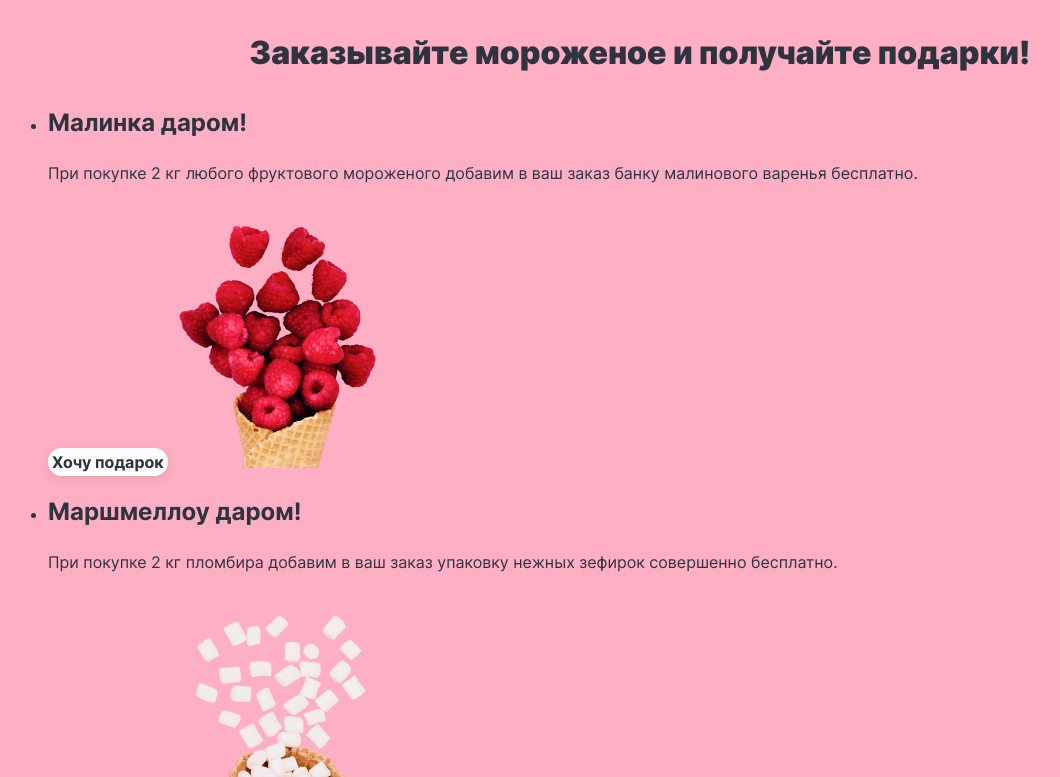
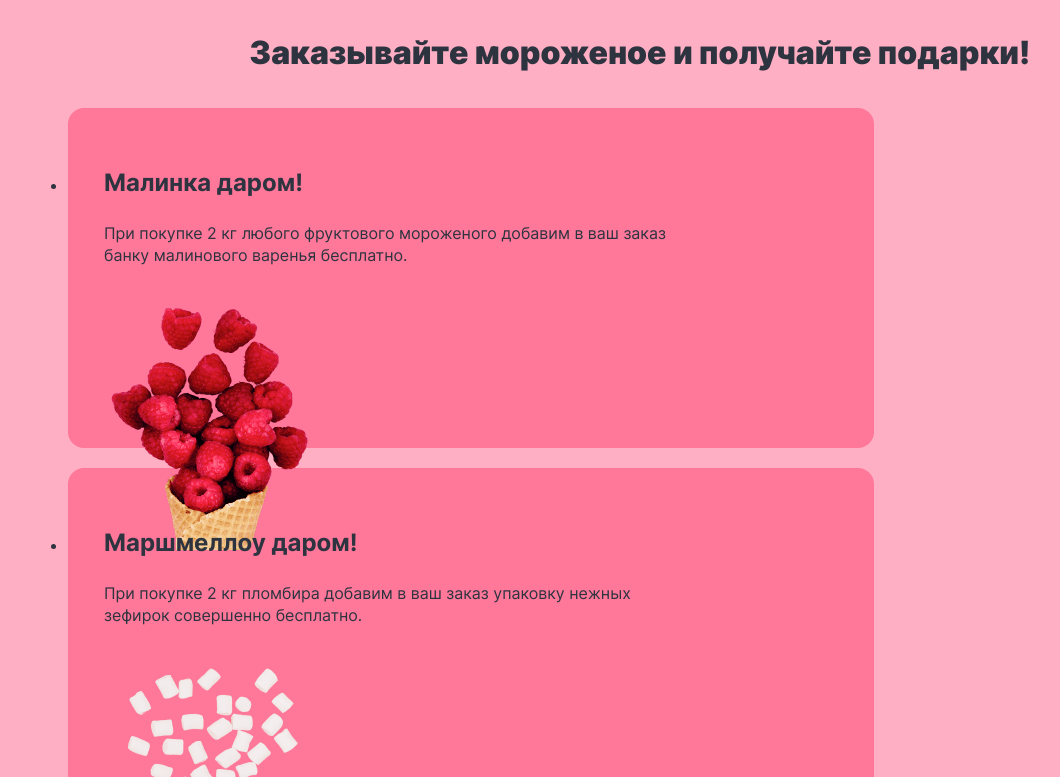
Before and after one commit to htmlacademy-htmlcss/2205519-gllacy-35, a plain HTML site: page index.html in a window 1280 px wide. Shown: the part 2563-3340 px from the top of the page, without its empty margins (0-1060 px from the left). Drawn offline with Linux system fonts and the light colour scheme.

Commit message:
Исправлены замечения по стилизации

```diff
--- a/index.html
+++ b/index.html
@@ -394,7 +394,7 @@
       <h2 class="visually-hidden">Наша документация</h2>
       <ul class="documentation-list">
         <li class="documentation-item">
-          <a class="documentation-link documentation-link-main" href="#">
+          <a class="documentation-link" href="#">
             <img src="images/footer/footer-documents-heart.svg" width="14" height="12" alt="маленькое сердечко" />
               Для поставщиков
           </a>
--- a/styles/styles.css
+++ b/styles/styles.css
@@ -89,7 +89,6 @@ body {
 .button-red {
   color: #FCFCFC;
   background-color: #FF2F64;
-  background: #FF2F64;
   border: 4px solid rgba(255, 47, 100, 0.3);
   box-shadow: 0px 4px 12px rgba(45, 52, 64, 0.1);
 }
@@ -117,6 +116,7 @@ border-radius: 20px;
   width: 176px;
   height: 44px;
   text-decoration: none;
+  display: none;   /*  Все равно не совсем понял, для чего она сейчас скрывается   */
 }
 
 .button-show-more {
@@ -131,6 +131,16 @@ background-color: #FCFCFC;
 border: 4px solid rgba(252, 252, 252, 0.4);
 box-shadow: 0px 4px 12px rgba(45, 52, 64, 0.1);
 border-radius: 26px;
+}
+
+.marketing-item {
+  padding: 36px 200px 36px 36px;
+  margin: 20px; /*    Изменю значения позже     */
+  color:inherit;
+  background-color: #FF7799;
+  width: 570px;
+  height: 268px;
+  border-radius: 16px;
 }
 
 .marketing-title {
@@ -324,7 +334,6 @@ border-radius: 26px;
   color: #565C66;
   width: 343px;
   height: 364px;
-  color: inherit;
   background-color: #FCFCFC;
   box-shadow: 0px 8px 16px rgba(45, 52, 64, 0.12);
   border-radius: 8px;
```
